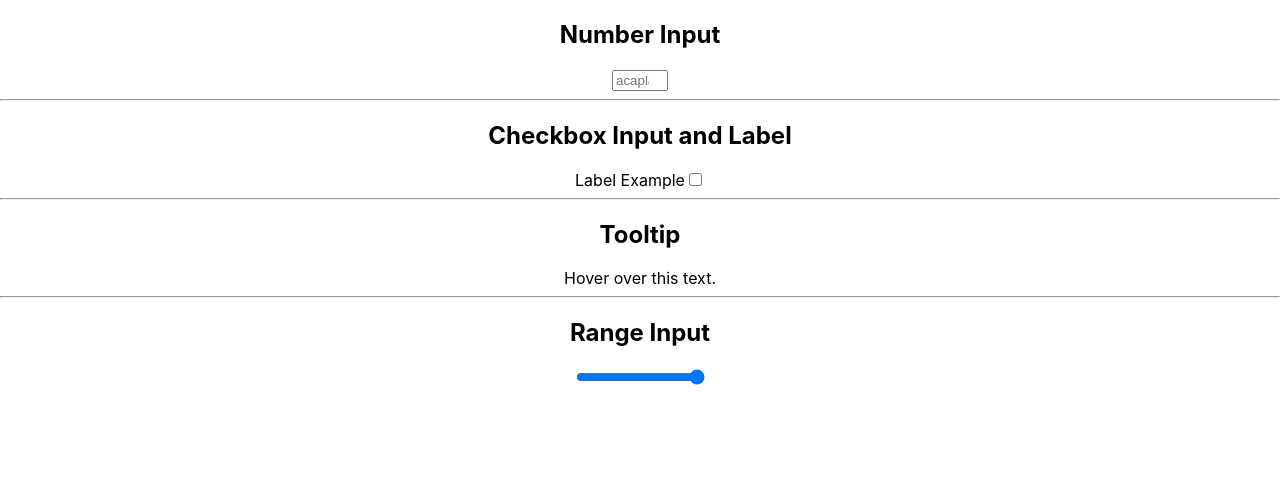
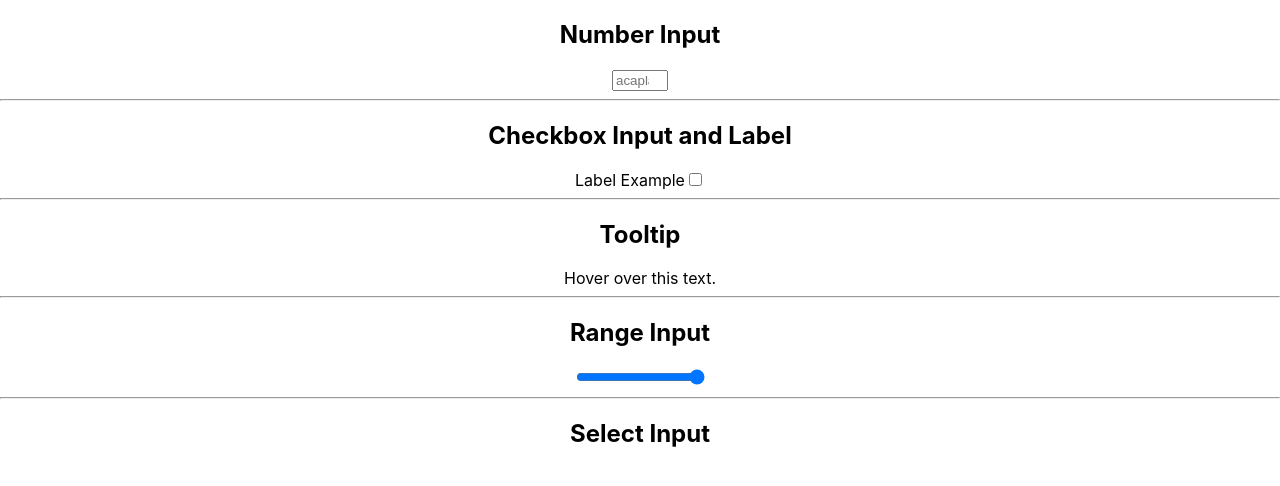
Before and after one commit to bobrock8/Bet-Calculators, a React (Create React App) app: page / in a window 1280 px wide. Shown: the top 486 px of the page. Built offline with nearby package versions, Linux system fonts and the light colour scheme.

Commit message:
test git fork

```diff
--- a/src/App.js
+++ b/src/App.js
@@ -27,6 +27,8 @@ function App() {
         <hr />
         <h2>Range Input</h2>
         <RangeInput class="goran-class" name="goran-range-name" min="1" max="40" />
+        <hr />
+        <h2>Select Input</h2>
     </div>
   );
 }
```
